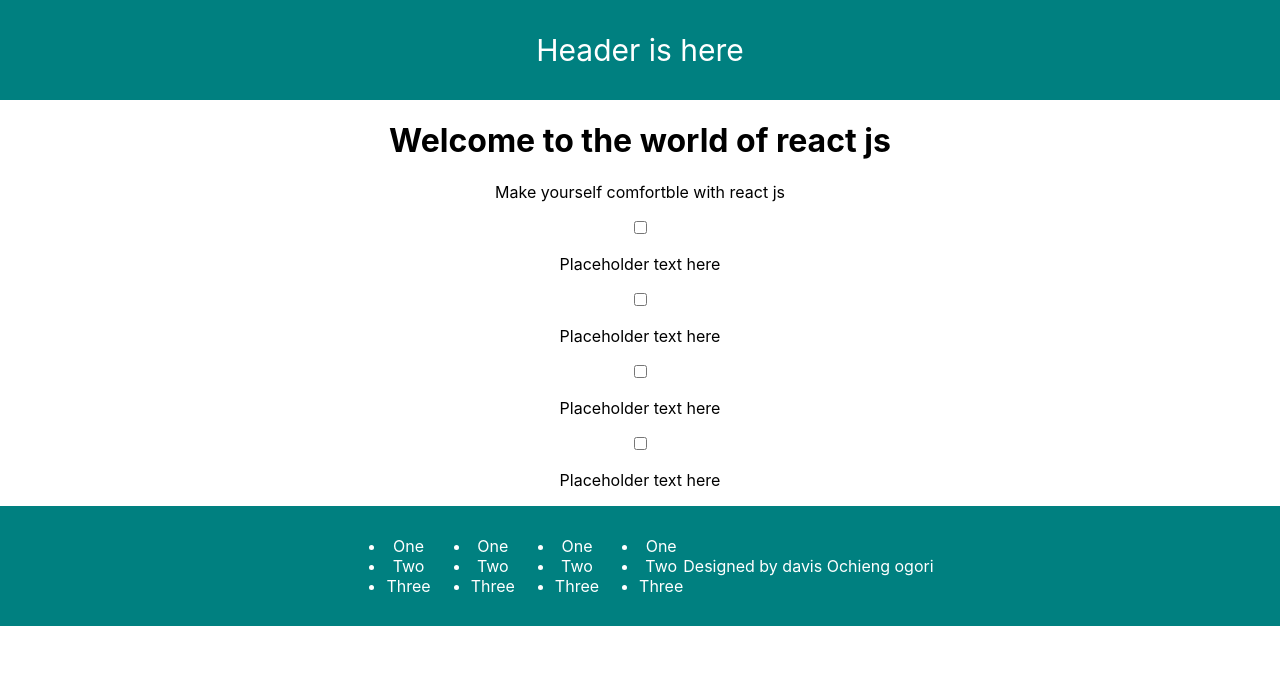
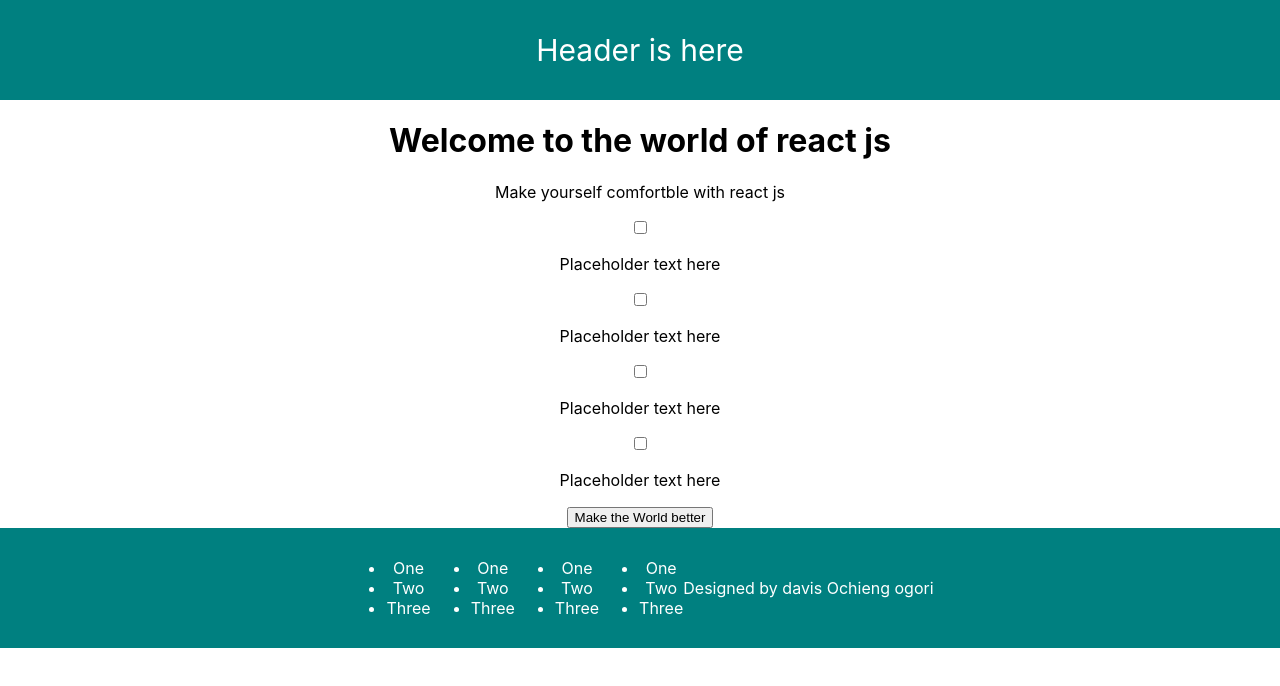
Before and after one commit to OCHIENGDAVIS/scrimba, a React (Create React App) app: page / in a window 1280 px wide. Shown: the top 686 px of the page. Built offline with nearby package versions, Linux system fonts and the light colour scheme.

Commit message:
Added a submit buttton to the main component file

```diff
--- a/src/components/MainContent.js
+++ b/src/components/MainContent.js
@@ -14,6 +14,7 @@ const MainContent = ()=>{
             <p>Placeholder text here</p>
             <input type="checkbox" />
             <p>Placeholder text here</p>
+            <button>Make the World better</button>
 
 
         </div>
```
